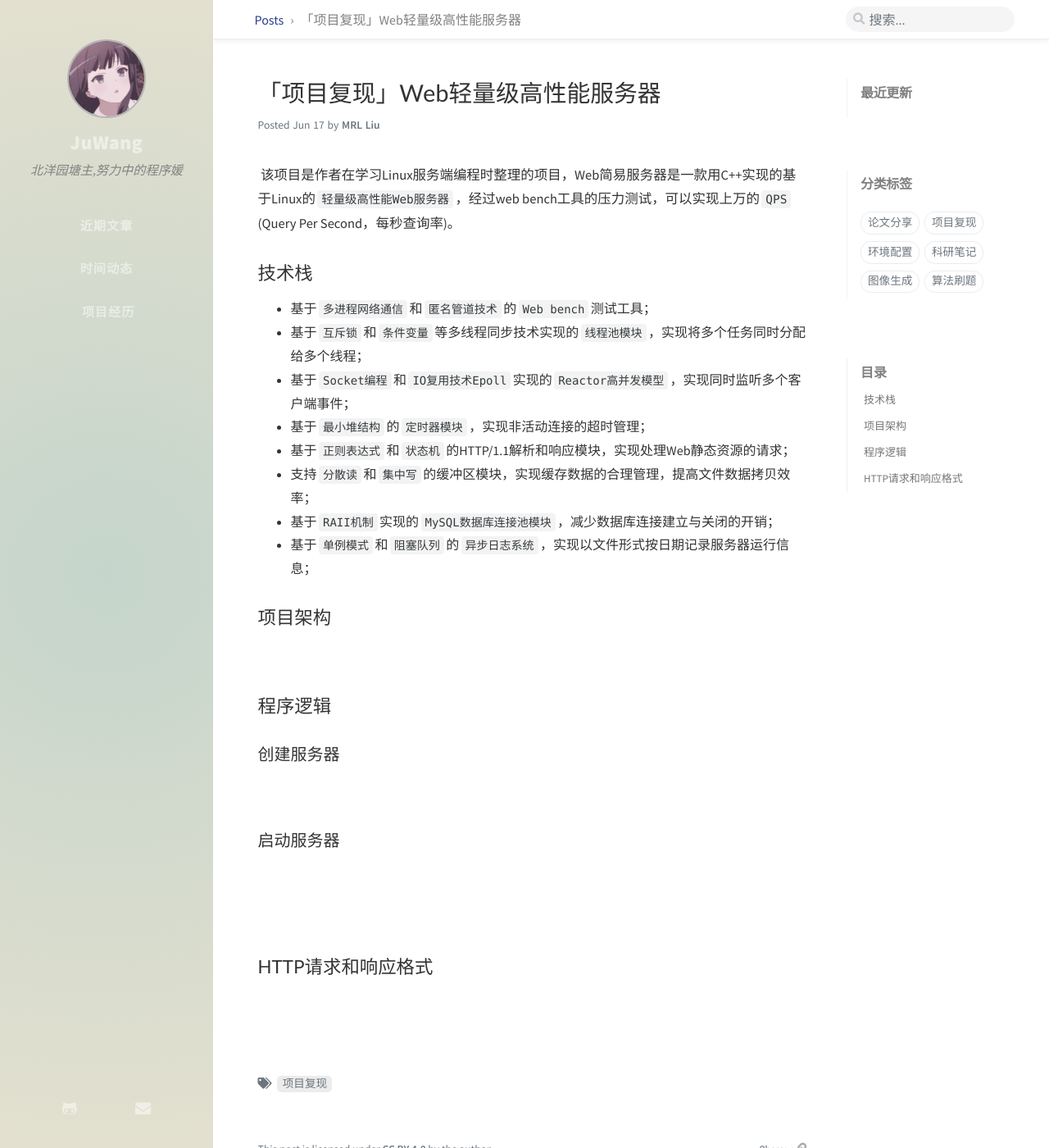
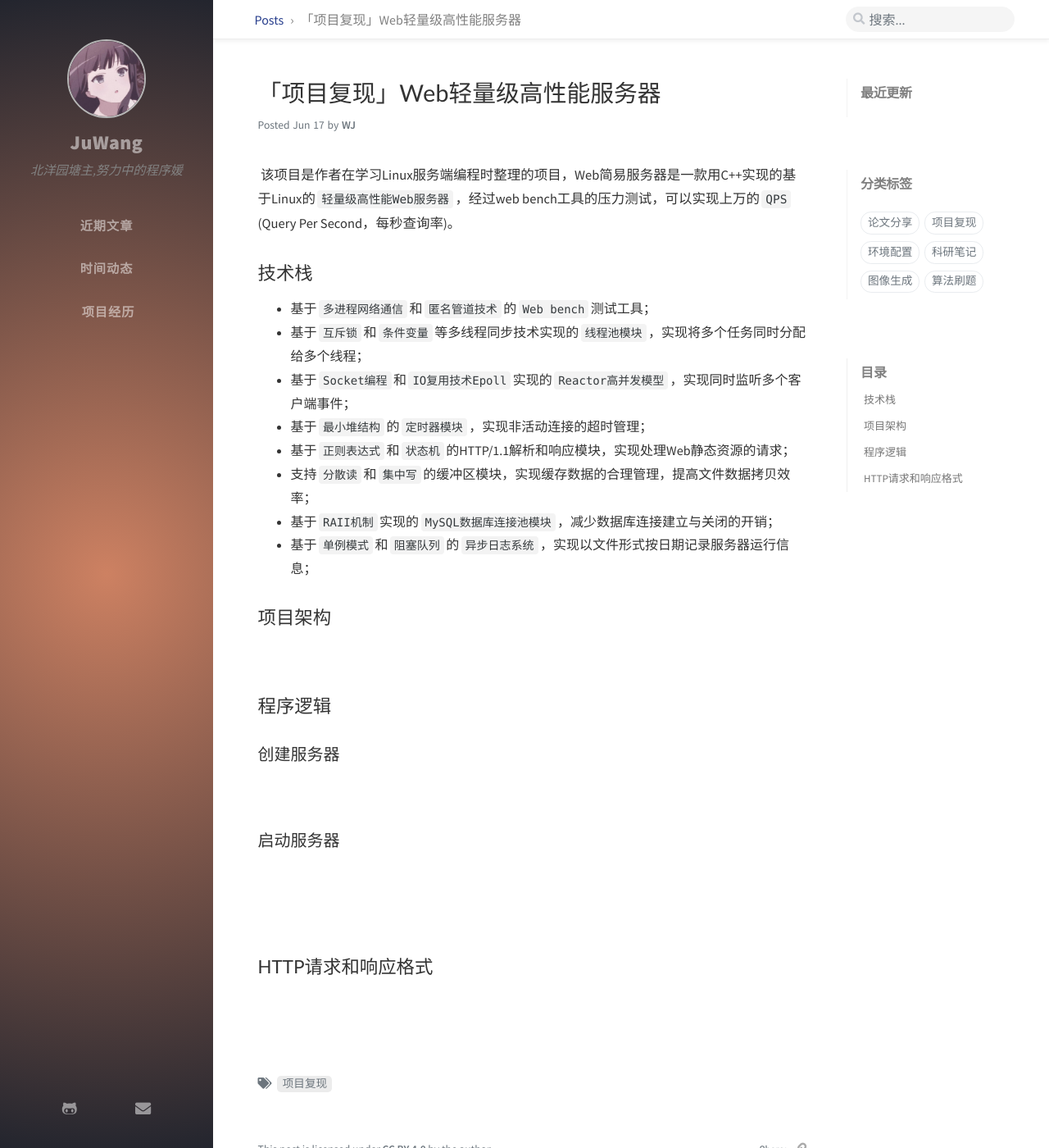
Before and after one commit to 123wangju123/123wangju123.github.io, a Jekyll site: the page built from _posts/2022-06-18-【项目复现】Web轻量级高性能服务器.md, in a window 1280 px wide and 1400 px high. Shown: the whole window at 82% size. Built offline with Jekyll 4.4.1, drawn with Linux system fonts in a browser that asks for light colours; nearby versions of some CDN libraries; comment, search, counter and statistics services are not loaded.

Commit message:
更新网站

```diff
--- a/_posts/2022-06-18-【项目复现】Web轻量级高性能服务器.md
+++ b/_posts/2022-06-18-【项目复现】Web轻量级高性能服务器.md
@@ -3,7 +3,7 @@ layout:     post
 title:      「项目复现」Web轻量级高性能服务器
 subtitle:   一款用C++实现的基于Linux的轻量级高性能Web服务器
 date:       2022-06-18
-author:     MRL Liu
+author:     WJ
 header-img: img/the-first.png
 catalog: True
 tags: 项目复现
--- a/assets/css/_colors/light-typography.scss
+++ b/assets/css/_colors/light-typography.scss
@@ -45,7 +45,8 @@
   /* Sidebar */
 
   --sidebar-bg: radial-gradient(
-	circle, rgba(197, 213, 203, 1) 0%, rgba(227, 224, 207, 1) 100%);
+    circle, rgba(205, 129, 98, 1) 0%, rgba(35, 37, 46, 1) 100%);
+	/*circle, rgba(197, 213, 203, 1) 0%, rgba(227, 224, 207, 1) 100%);*/
     /*circle, rgba(42, 30, 107, 1) 0%, rgba(35, 37, 46, 1) 100%);*/
 
   --nav-cursor-color: #fcfcfc;
```
